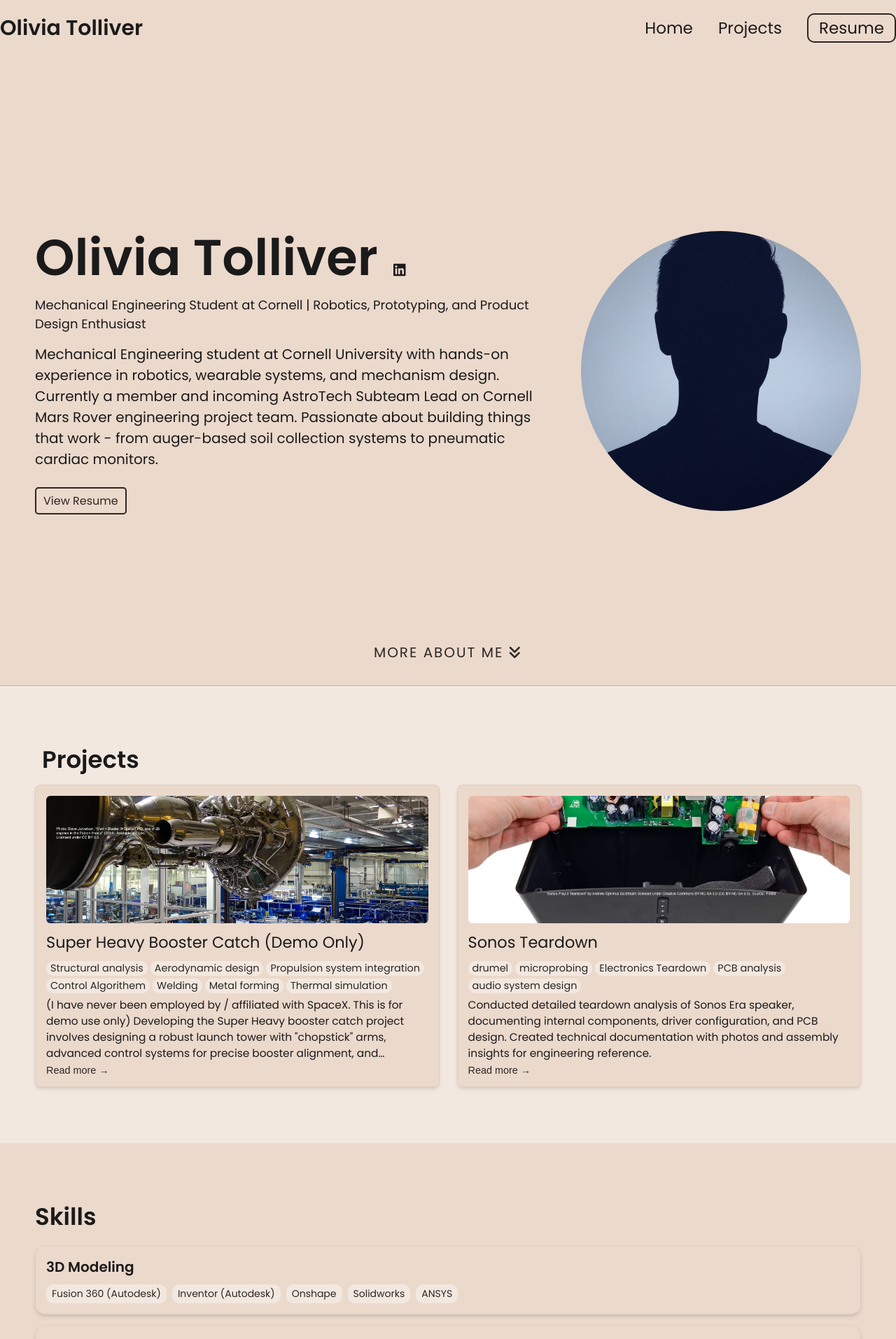
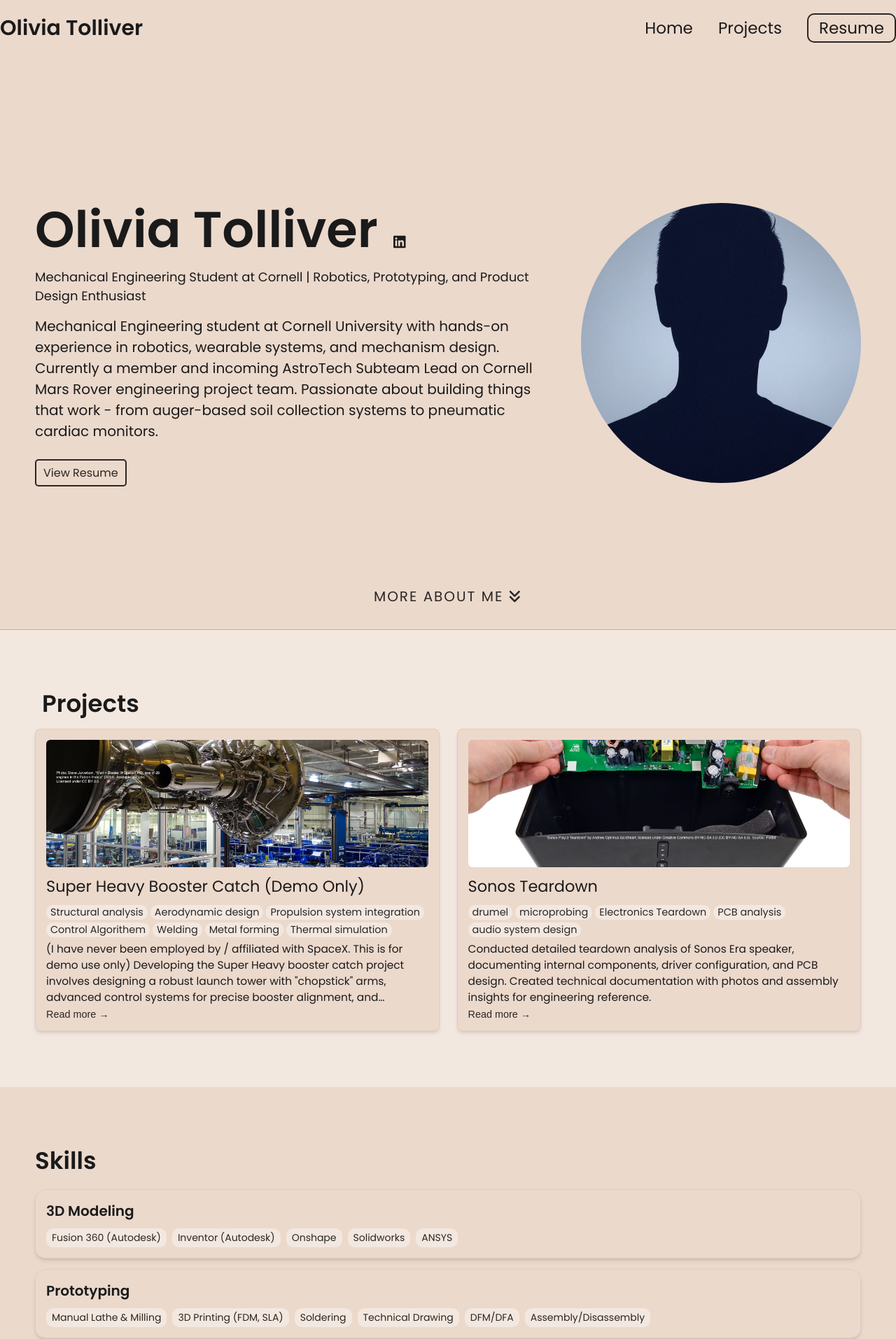
Before and after one commit to oliviatolliver/oliviatolliver.github.io, a Jekyll site: the page built from index.html, in a window 1280 px wide. Shown: the top 1913 px of the page at 70% size. Built offline with Jekyll 4.4.1, drawn with Linux system fonts in a browser that asks for light colours.

Commit message:
layout changes

```diff
--- a/css/styles.css
+++ b/css/styles.css
@@ -8,6 +8,7 @@
   --highlight-color: {{ site.colors.highlight }};
   --background-color: {{ site.colors.background }};
   --light-background-color: {{ site.colors.light_background }};
+  --nav-height: 80px;
 }
 
 * {
@@ -64,7 +65,7 @@
     display: flex;
     justify-content: space-between;
     padding: 25px 0;
-    height: 80px;
+    height: var(--nav-height);
     align-items: center;
     position: relative;
 }
@@ -148,9 +149,9 @@
 /* SECTION 1: Hero */
 .hero-section {
     padding: 0 50px;
-    height: 100vh;
+    height: calc(100vh - var(--nav-height));
     min-height: 600px;
-    max-height: 900px;
+    max-height: calc(900px - var(--nav-height));
     display: flex;  /* This makes .hero-section a flex container */
     flex-direction: column;
     justify-content: center;
@@ -189,6 +190,9 @@
     padding: 0;
     gap: 40px;
     border-radius: 8px;
+    width: 100%;
+    max-width: 1400px;
+    margin: 0 auto;
 }
 
 .hero-section .text {
```
